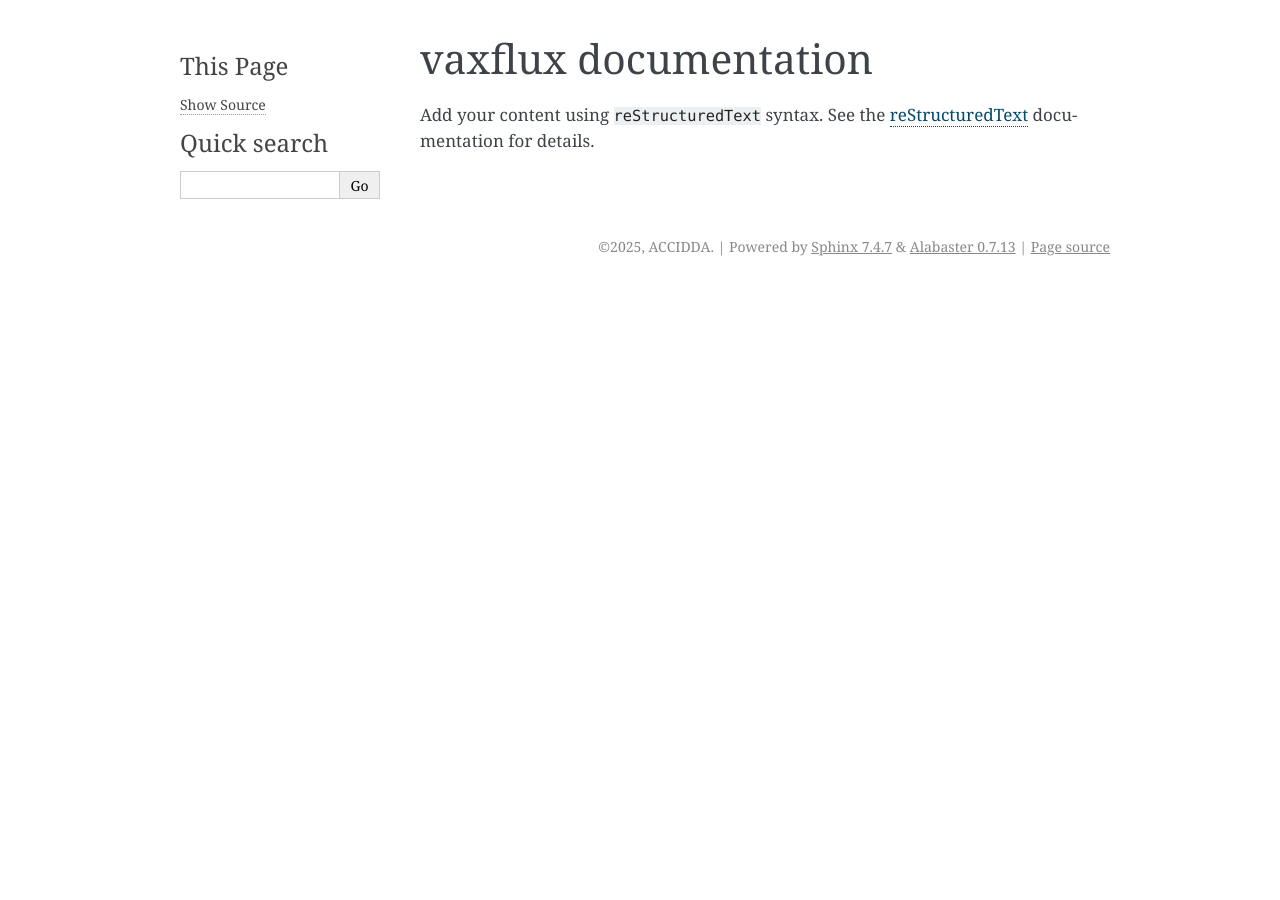
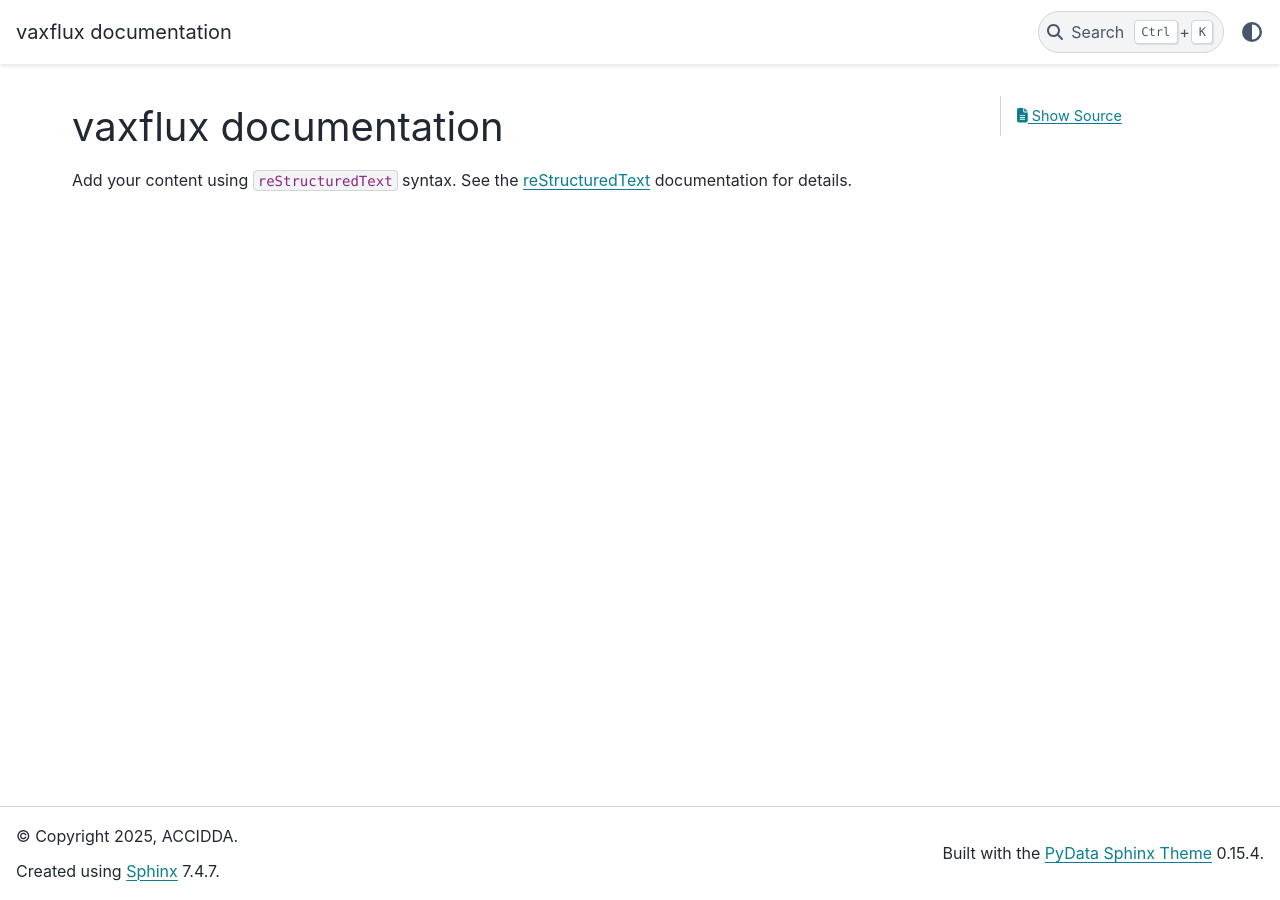
Before and after one commit to ACCIDDA/vaxflux, a Sphinx documentation site: the page built from docs/index.rst, in a window 1280 px wide. Built offline with Sphinx 7.4.7 and the PyData theme 0.15.4, drawn with Linux system fonts in a browser that asks for light colours.

Commit message:
Switch sphinx to pydata theme

```diff
--- a/docs/conf.py
+++ b/docs/conf.py
@@ -23,5 +23,5 @@ exclude_patterns = ['_build', 'Thumbs.db', '.DS_Store']
 # -- Options for HTML output -------------------------------------------------
 # https://www.sphinx-doc.org/en/master/usage/configuration.html#options-for-html-output
 
-html_theme = 'alabaster'
+html_theme = 'pydata_sphinx_theme'
 html_static_path = ['_static']
--- a/pyproject.toml
+++ b/pyproject.toml
@@ -30,6 +30,7 @@ demo = [
 dev-dependencies = [
     "mypy>=1.14.1",
     "pandas-stubs>=2.2.3.241126",
+    "pydata-sphinx-theme>=0.16.1",
     "pytest>=8.3.2",
     "ruff>=0.9.4",
     "scipy-stubs>=1.15.1.0",
```
